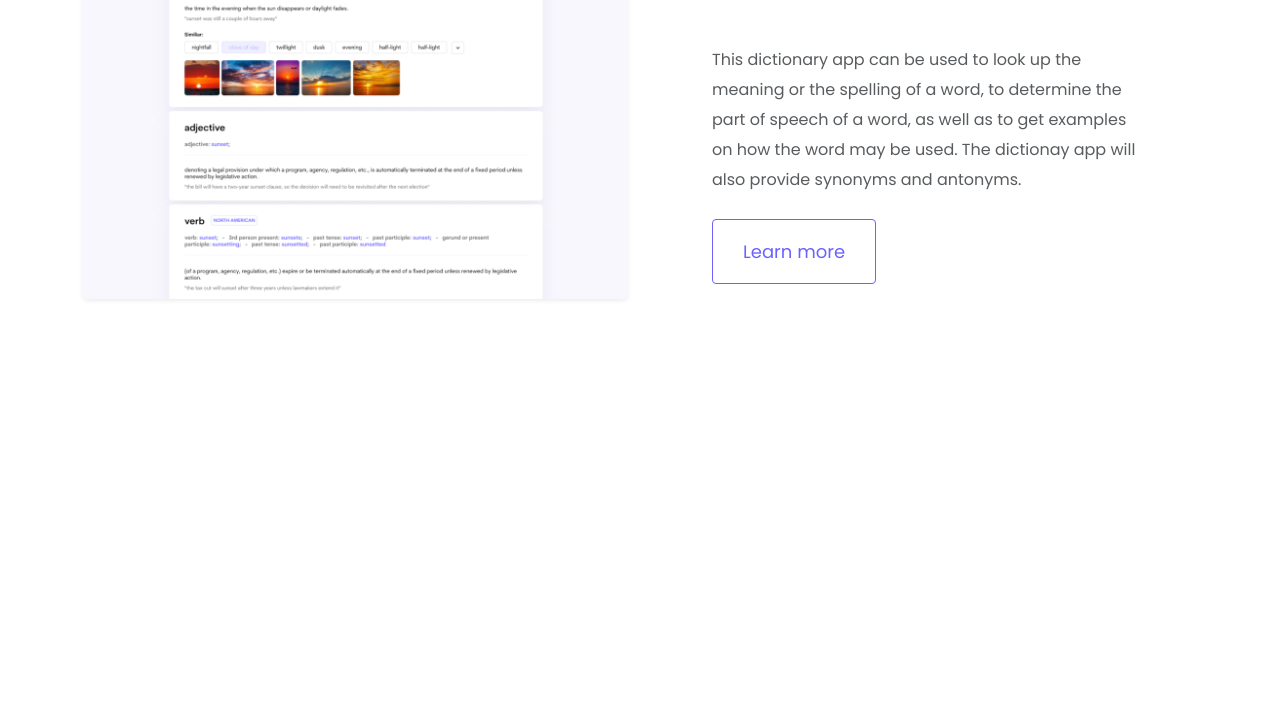
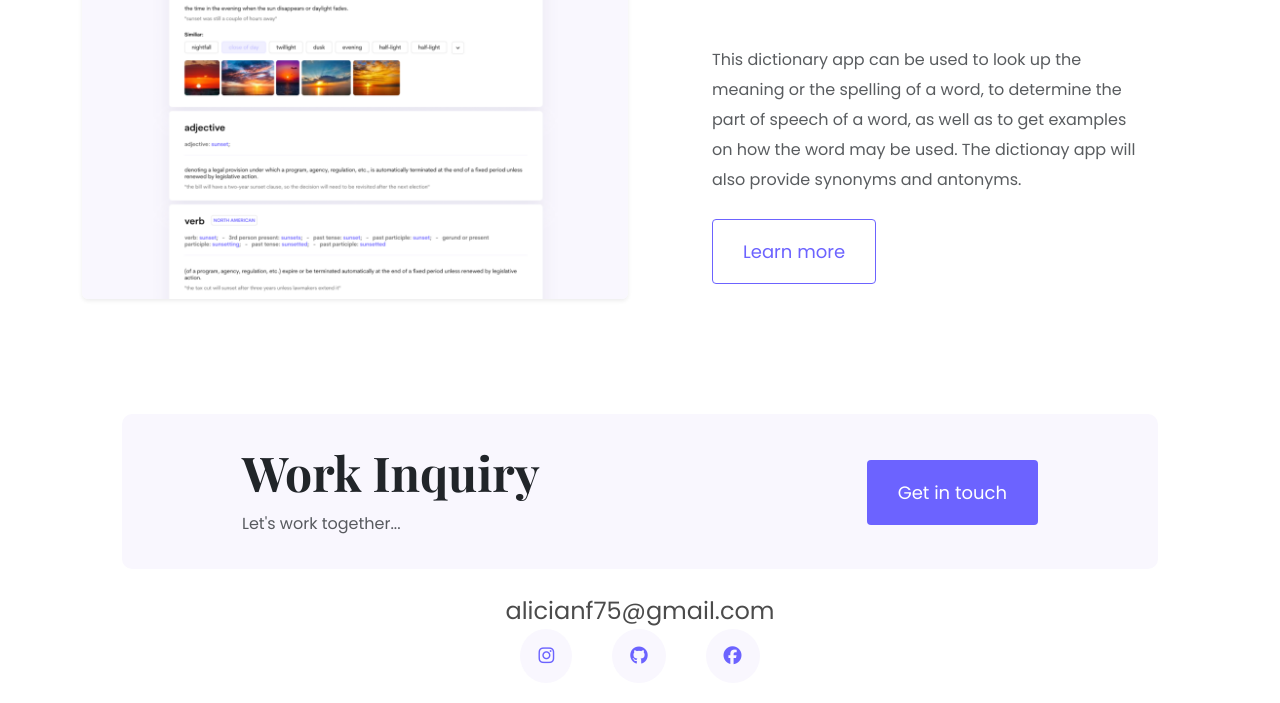
Before and after one commit to anafletcher/Project-portfolio, a plain HTML site: page index.html in a window 1280 px wide. Shown: the part 2139-2842 px from the top of the page. Before the commit the page ends 2513 px from the top, so only its background shows below. Drawn offline with nearby package versions, Linux system fonts and the light colour scheme.

Commit message:
Added and styled footer

```diff
--- a/index.html
+++ b/index.html
@@ -131,6 +131,35 @@
           </div>
         </div>
       </div>
+      <footer>
+        <div
+          class="contact-box d-flex justify-content-between d-none d-md-flex"
+        >
+          <div>
+            <h4>Work Inquiry</h4>
+            <p class="text-muted">Let's work together...</p>
+          </div>
+          <div>
+            <a href="" class="btn btn-branding mt-3"> Get in touch </a>
+          </div>
+        </div>
+        <div class="d-flex justify-content-center mt-4 4mb-4">
+          <a href="mailto:alicianf75@gmail.com" class="email-link"
+            >alicianf75@gmail.com</a
+          >
+        </div>
+        <div class="social-links d-flex justify-content-center">
+          <a href="https://www.instagram.com/ana_.fletcher">
+            <i class="fa-brands fa-instagram p-2"></i>
+          </a>
+          <a href="https://github.com/anafletcher" target="_blank">
+            <i class="fa-brands fa-github p-2"></i>
+          </a>
+          <a href="https://en-gb.facebook.com/alicia_aqui@hotmail.com">
+            <i class="fa-brands fa-facebook p-2"></i>
+          </a>
+        </div>
+      </footer>
     </div>
   </body>
 </html>
--- a/styles/portfolio.css
+++ b/styles/portfolio.css
@@ -27,6 +27,9 @@ h2 {
   font-size: 64px;
   font-weight: 700;
 }
+h4 {
+  font-size: 48px;
+}
 
 p {
   font-weight: normal;
@@ -55,7 +58,7 @@ p {
 }
 
 .content-container {
-  padding: 120px 20px;
+  padding: 80px 20px;
 }
 
 .content h1 {
@@ -133,6 +136,48 @@ p {
   justify-content: flex-end;
 }
 
+footer {
+  margin: 40px;
+}
+
+footer .contact-box {
+  background: var(--secondary-color);
+  padding: 30px 120px;
+  border-radius: 10px;
+}
+
+footer .contact-box p {
+  margin: 0;
+}
+
+footer .email-link {
+  font-size: 24px;
+  line-height: 36px;
+  text-decoration: none;
+  color: black;
+  opacity: 0.7;
+  text-align: center;
+}
+
+footer .email-link:hover {
+  color: var(--branding-color);
+}
+
+footer .social-links a {
+  margin: 0 20px;
+  color: var(--branding-color);
+  background: var(--secondary-color);
+  padding: 10px;
+  font-size: 18px;
+  border-radius: 50%;
+  transition: all 150ms ease-in-out;
+}
+
+footer .social-links a:hover {
+  color: white;
+  background: var(--branding-color);
+}
+
 @media (max-width: 800px) {
   h1 {
     font-size: 42px;
@@ -140,6 +185,14 @@ p {
   h2 {
     font-size: 36px;
   }
+  h4 {
+    font-size: 24px;
+  }
+
+  .btn {
+    font-size: 18px;
+  }
+
   .hero {
     padding: 70px 20px;
   }
@@ -152,4 +205,10 @@ p {
     text-align: center;
     padding: 5px;
   }
+  .content {
+    text-align: center;
+  }
+  .content-container {
+    padding: 50px 15px;
+  }
 }
```
Also changed, not shown: work.html (+1 -1 lines).
